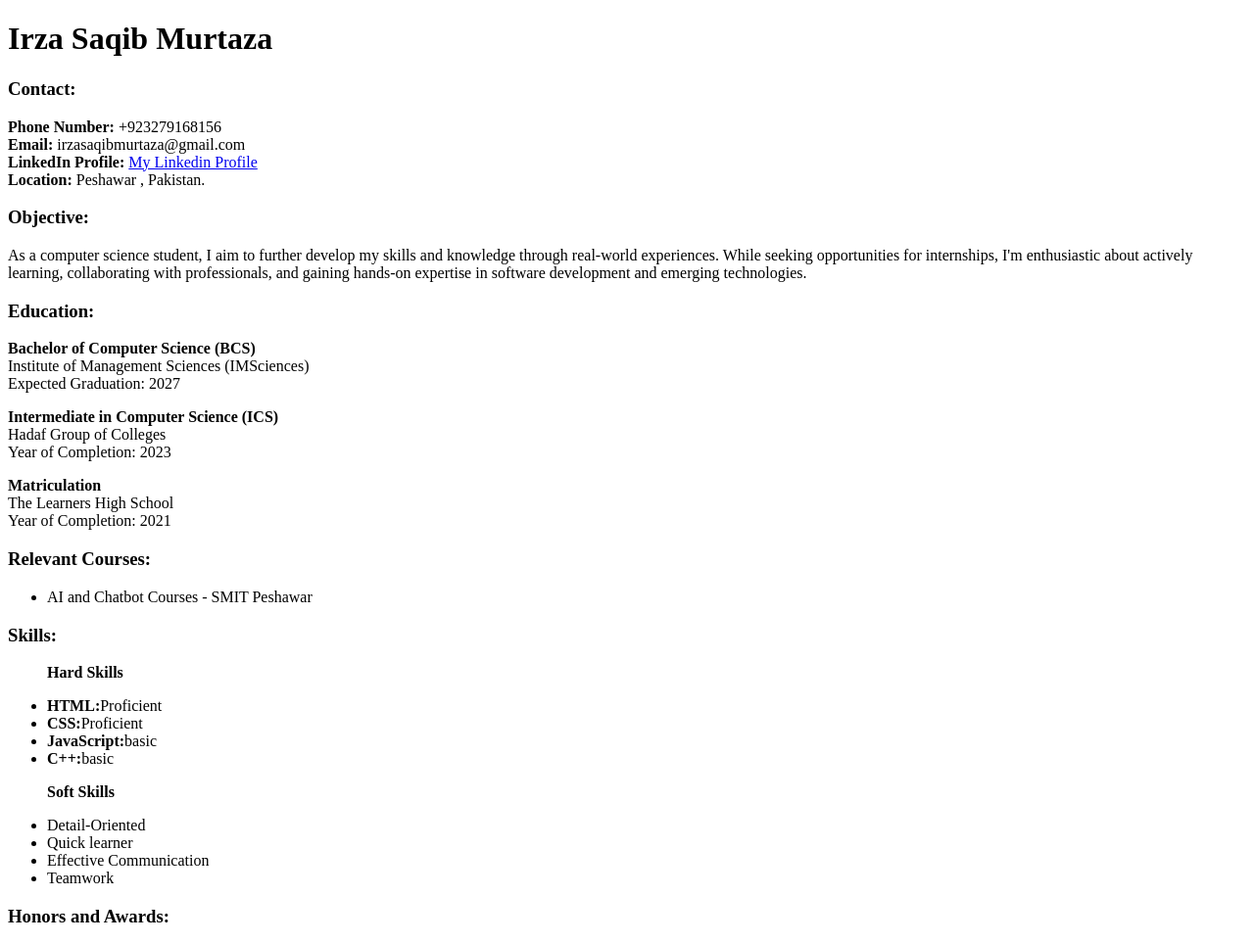
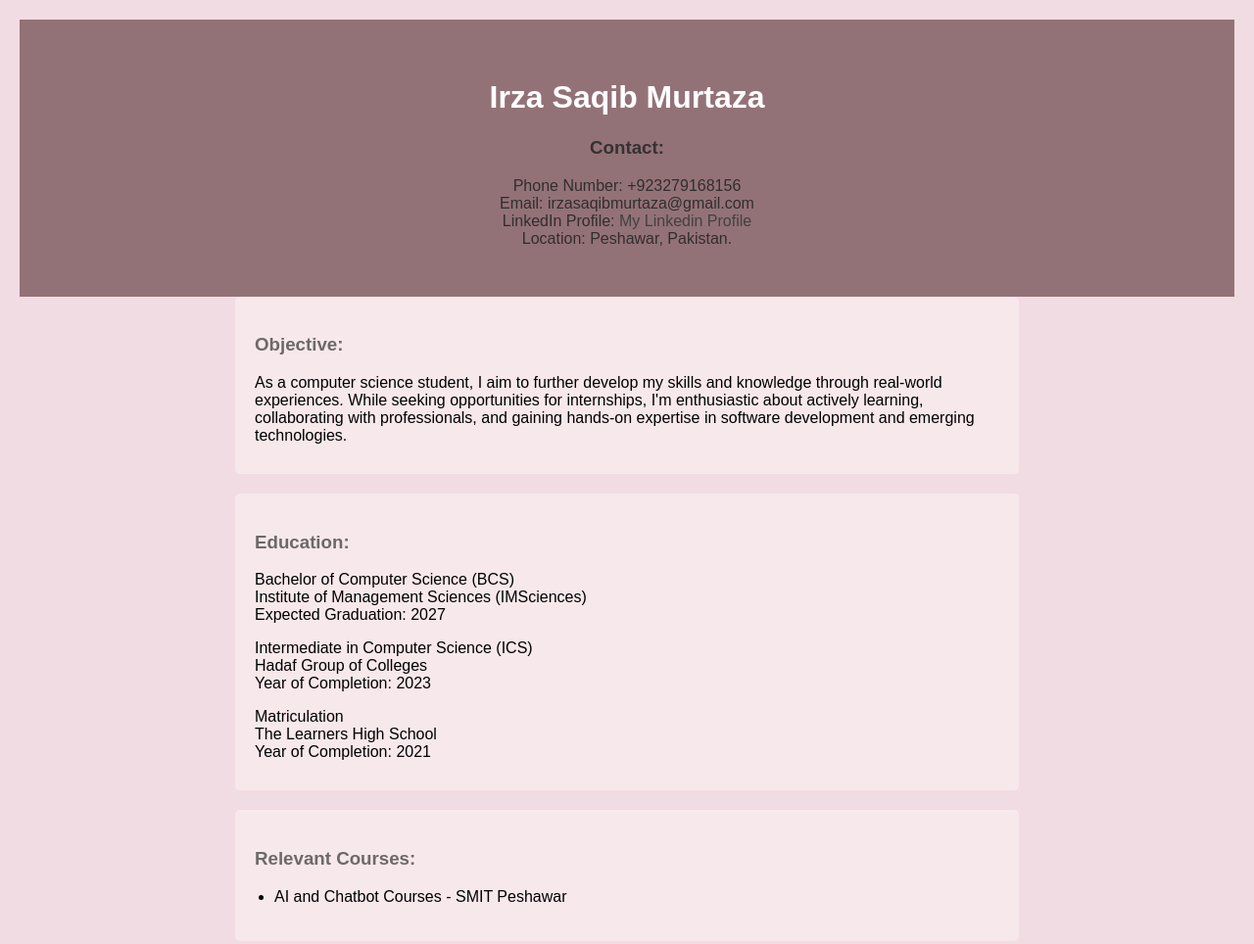
Before and after one commit to IrzaSaqibMurtaza/Resume, a plain HTML site: page index.html in a window 1280 px wide. Shown: the top 964 px of the page at 98% size. Drawn offline with Linux system fonts and the light colour scheme.

Commit message:
my resume

```diff
--- a/index.html
+++ b/index.html
@@ -5,24 +5,34 @@
     <meta charset="UTF-8">
     <meta name="viewport" content="width=device-width, initial-scale=1.0">
     <title>Irza's Résumé</title>
+  <link rel="stylesheet" href="./styles.css">
 </head>
 
 <body>
+    <header>
         <h1>Irza Saqib Murtaza</h1>
-    <h3>Contact:</h3>
+        <h3 class="diff">Contact:</h3>
         <p>
             <strong>Phone Number:</strong> +923279168156<br>
             <strong>Email:</strong> irzasaqibmurtaza@gmail.com<br>
             <strong>LinkedIn Profile:</strong> <a href="https://www.linkedin.com/in/irza-saqib-murtaza-600649266/">My
                 Linkedin Profile</a><br>
-        <strong>Location:</strong> Peshawar , Pakistan.
+            <strong>Location:</strong> Peshawar, Pakistan.
         </p>
+    </header>
+
+    <main>
+        <section>
             <h3>Objective:</h3>
-    <p>As a computer science student, I aim to further develop my skills and knowledge through real-world experiences.
-        While seeking opportunities for internships, I'm enthusiastic about actively learning, collaborating with
+            <p>As a computer science student, I aim to further develop my skills and knowledge through real-world
+                experiences.
+                While seeking opportunities for internships, I'm enthusiastic about actively learning, collaborating
+                with
                 professionals, and gaining hands-on expertise in software development and emerging technologies.</p>
+        </section>
+
+        <section>
             <h3>Education:</h3>
-
             <p>
                 <strong>Bachelor of Computer Science (BCS)</strong><br>
                 Institute of Management Sciences (IMSciences)<br>
@@ -40,50 +50,69 @@
                 The Learners High School<br>
                 Year of Completion: 2021
             </p>
+        </section>
 
+        <section>
             <h3>Relevant Courses:</h3>
-
             <ul>
                 <li>AI and Chatbot Courses - SMIT Peshawar</li>
+                <!-- Add more relevant courses here -->
             </ul>
+        </section>
+
+        <section>
             <h3>Skills:</h3>
             <ul>
                 <p><strong>Hard Skills</strong></p>
-        <li><strong>HTML:</strong>Proficient</li>
-        <li><strong>CSS:</strong>Proficient</li>
-        <li><strong>JavaScript:</strong>basic</li>
-        <li><strong>C++:</strong>basic</li>
+                <li><strong>HTML:</strong> Proficient</li>
+                <li><strong>CSS:</strong> Proficient</li>
+                <li><strong>JavaScript:</strong> Basic</li>
+                <li><strong>C++:</strong> Basic</li>
+                <!-- Add more skills here -->
                 <p><strong>Soft Skills</strong></p>
                 <li>Detail-Oriented</li>
                 <li>Quick learner</li>
                 <li>Effective Communication</li>
                 <li>Teamwork</li>
+                <!-- Add more soft skills here -->
             </ul>
+        </section>
+
+        <section>
             <h3>Honors and Awards:</h3>
             <ul>
                 <li>Full Scholarship Recipient (ICS) - Hadaf Group of Colleges</li>
                 <li>Expected Full Scholarship Recipient (BCS) - IMSciences</li>
                 <li>Second Position (Matriculation) - The Learners High School</li>
                 <li>First Position (ICS) - Hadaf Group of Colleges</li>
+                <!-- Add more honors and awards here -->
             </ul>
+        </section>
+
+        <section>
             <h3>Hobbies:</h3>
             <ul>
                 <li>Painting</li>
                 <li>Sketching</li>
                 <li>Traveling</li>
+                <!-- Add more hobbies here -->
             </ul>
+        </section>
+
+        <section>
             <h3>Languages:</h3>
             <ul>
                 <li>Urdu</li>
                 <li>English</li>
+                <!-- Add more languages here -->
             </ul>
+        </section>
+    </main>
+
+    <footer>
         <h3>References:</h3>
         <p>Available upon request</p>
-
-
-
-
-
+    </footer>
 </body>
 
 </html>
--- /dev/null
+++ b/styles.css
@@ -0,0 +1,71 @@
+body {
+    font-family: Arial, sans-serif;
+    margin: 0;
+    padding: 20px;
+    background-color: #F2DCE3;
+}
+
+header {
+    background-color: #937277;
+    color: rgb(49, 46, 46);
+    text-align: center;
+    padding: 40px 0;
+}
+
+h1 {
+    text-align: center;
+    color: white;
+
+}
+
+h3 {
+    color: rgb(108, 105, 105);
+}
+.diff{
+    color:rgb(52, 50, 50);
+}
+
+p {
+    margin-bottom: 10px;
+}
+
+a {
+    color: #424141;
+    text-decoration: none;
+    transition: color 0.3s;
+    /* Added hover transition */
+}
+
+a:hover {
+    color: #0056b3;
+    text-decoration: underline;
+    /* Hover color */
+}
+
+
+ul {
+    list-style-type: disc;
+    padding-left: 20px;
+}
+
+strong {
+    font-weight: 549;
+}
+
+section {
+    background-color: #F7E8EC;
+    border-radius: 5px;
+    padding: 20px;
+    margin-bottom: 20px;
+}
+
+main {
+    max-width: 800px;
+    margin: 0 auto;
+}
+
+footer {
+    text-align: center;
+    margin-top: 20px;
+    font-style: italic;
+}
```
Lines whose indentation alone changed are shown as unchanged.
